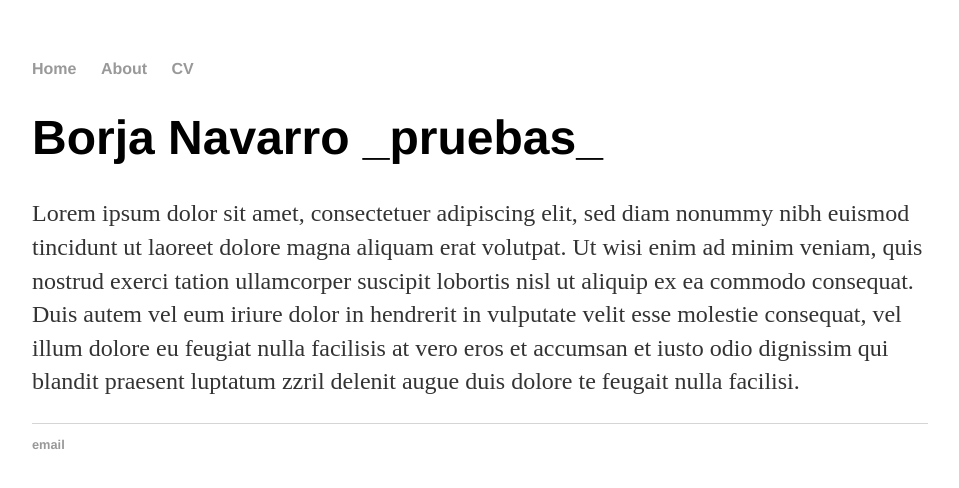
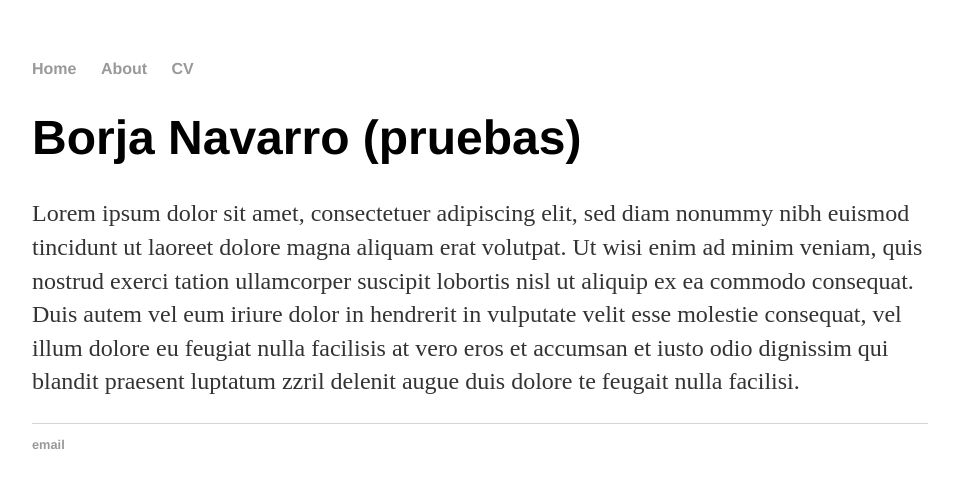
Before and after one commit to bncolorado/bncolorado.github.io, a Jekyll site: the page built from index.html, in a window 1280 px wide. Shown: the top 488 px of the page, without its empty margins (160-1119 px from the left). Built offline with Jekyll 4.4.1, drawn with Linux system fonts in a browser that asks for light colours.

Commit message:
typo fixed

```diff
--- a/index.html
+++ b/index.html
@@ -4,6 +4,6 @@ title: Probando Jekyll en github pages
 ---
 
 <div class="blurb">
-	<h1>Borja Navarro _pruebas_</h1>
+	<h1>Borja Navarro (pruebas)</h1>
 	<p>Lorem ipsum dolor sit amet, consectetuer adipiscing elit, sed diam nonummy nibh euismod tincidunt ut laoreet dolore magna aliquam erat volutpat. Ut wisi enim ad minim veniam, quis nostrud exerci tation ullamcorper suscipit lobortis nisl ut aliquip ex ea commodo consequat. Duis autem vel eum iriure dolor in hendrerit in vulputate velit esse molestie consequat, vel illum dolore eu feugiat nulla facilisis at vero eros et accumsan et iusto odio dignissim qui blandit praesent luptatum zzril delenit augue duis dolore te feugait nulla facilisi. </p>
 </div><!-- /.blurb -->
```
